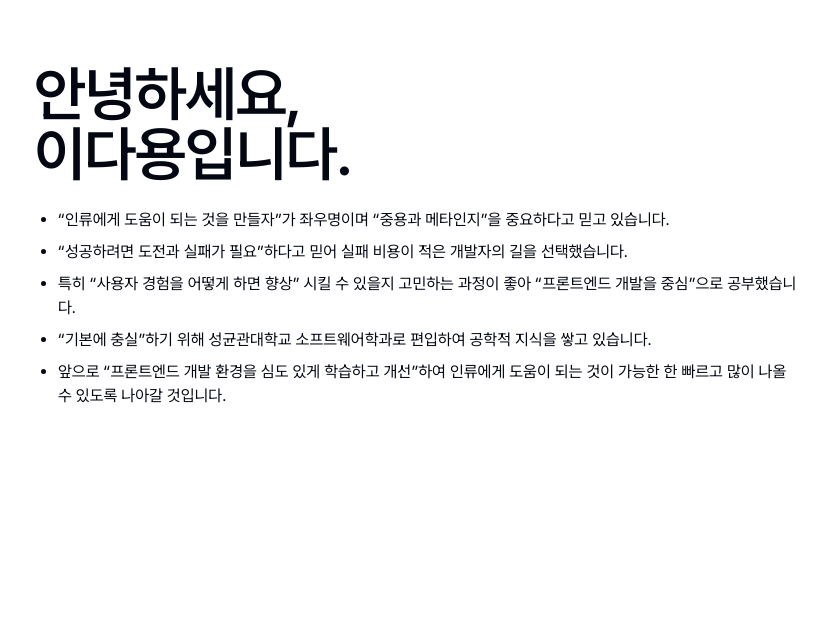
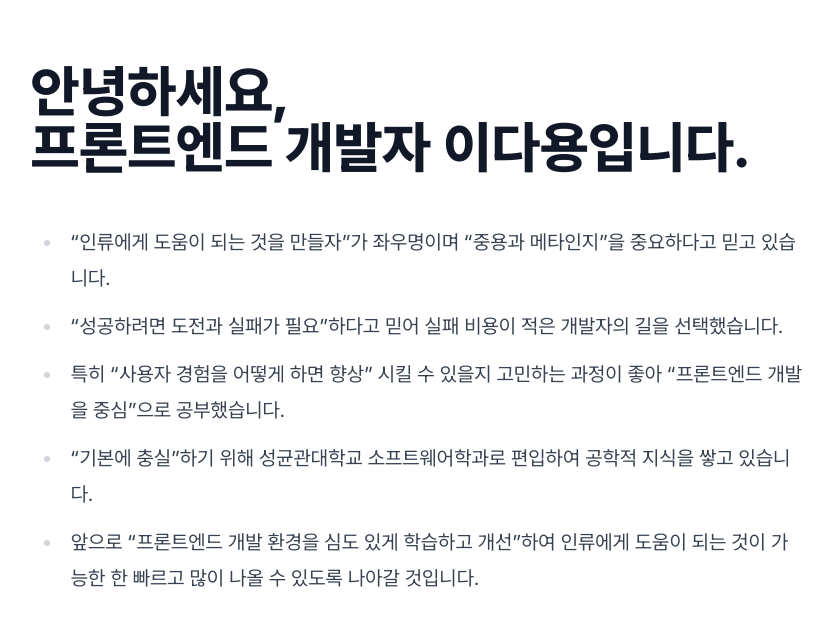
Before and after one commit to dayongkr/resume, a Next.js app: page / in a window 1280 px wide. Shown: the top 626 px of the page, without its empty margins (222-1055 px from the left). Built offline with nearby package versions, Linux system fonts and the light colour scheme.

Commit message:
feat(fe): apply tailwindcss typography

```diff
--- a/package.json
+++ b/package.json
@@ -19,6 +19,7 @@
     "tailwindcss-animate": "^1.0.7"
   },
   "devDependencies": {
+    "@tailwindcss/typography": "^0.5.14",
     "@types/node": "^20",
     "@types/react": "^18",
     "@types/react-dom": "^18",
--- a/src/app/globals.css
+++ b/src/app/globals.css
@@ -5,24 +5,24 @@
 @layer base {
   :root {
     --background: 0 0% 100%;
-    --foreground: 224 71.4% 4.1%;
+    --foreground: 222.2 84% 4.9%;
     --card: 0 0% 100%;
-    --card-foreground: 224 71.4% 4.1%;
+    --card-foreground: 222.2 84% 4.9%;
     --popover: 0 0% 100%;
-    --popover-foreground: 224 71.4% 4.1%;
-    --primary: 220.9 39.3% 11%;
-    --primary-foreground: 210 20% 98%;
-    --secondary: 220 14.3% 95.9%;
-    --secondary-foreground: 220.9 39.3% 11%;
-    --muted: 220 14.3% 95.9%;
-    --muted-foreground: 220 8.9% 46.1%;
-    --accent: 220 14.3% 95.9%;
-    --accent-foreground: 220.9 39.3% 11%;
+    --popover-foreground: 222.2 84% 4.9%;
+    --primary: 221.2 83.2% 53.3%;
+    --primary-foreground: 210 40% 98%;
+    --secondary: 210 40% 96.1%;
+    --secondary-foreground: 222.2 47.4% 11.2%;
+    --muted: 210 40% 96.1%;
+    --muted-foreground: 215.4 16.3% 46.9%;
+    --accent: 210 40% 96.1%;
+    --accent-foreground: 222.2 47.4% 11.2%;
     --destructive: 0 84.2% 60.2%;
-    --destructive-foreground: 210 20% 98%;
-    --border: 220 13% 91%;
-    --input: 220 13% 91%;
-    --ring: 224 71.4% 4.1%;
+    --destructive-foreground: 210 40% 98%;
+    --border: 214.3 31.8% 91.4%;
+    --input: 214.3 31.8% 91.4%;
+    --ring: 221.2 83.2% 53.3%;
     --radius: 0.5rem;
     --chart-1: 12 76% 61%;
     --chart-2: 173 58% 39%;
@@ -32,25 +32,25 @@
   }
 
   .dark {
-    --background: 224 71.4% 4.1%;
-    --foreground: 210 20% 98%;
-    --card: 224 71.4% 4.1%;
-    --card-foreground: 210 20% 98%;
-    --popover: 224 71.4% 4.1%;
-    --popover-foreground: 210 20% 98%;
-    --primary: 210 20% 98%;
-    --primary-foreground: 220.9 39.3% 11%;
-    --secondary: 215 27.9% 16.9%;
-    --secondary-foreground: 210 20% 98%;
-    --muted: 215 27.9% 16.9%;
-    --muted-foreground: 217.9 10.6% 64.9%;
-    --accent: 215 27.9% 16.9%;
-    --accent-foreground: 210 20% 98%;
+    --background: 222.2 84% 4.9%;
+    --foreground: 210 40% 98%;
+    --card: 222.2 84% 4.9%;
+    --card-foreground: 210 40% 98%;
+    --popover: 222.2 84% 4.9%;
+    --popover-foreground: 210 40% 98%;
+    --primary: 217.2 91.2% 59.8%;
+    --primary-foreground: 222.2 47.4% 11.2%;
+    --secondary: 217.2 32.6% 17.5%;
+    --secondary-foreground: 210 40% 98%;
+    --muted: 217.2 32.6% 17.5%;
+    --muted-foreground: 215 20.2% 65.1%;
+    --accent: 217.2 32.6% 17.5%;
+    --accent-foreground: 210 40% 98%;
     --destructive: 0 62.8% 30.6%;
-    --destructive-foreground: 210 20% 98%;
-    --border: 215 27.9% 16.9%;
-    --input: 215 27.9% 16.9%;
-    --ring: 216 12.2% 83.9%;
+    --destructive-foreground: 210 40% 98%;
+    --border: 217.2 32.6% 17.5%;
+    --input: 217.2 32.6% 17.5%;
+    --ring: 224.3 76.3% 48%;
     --chart-1: 220 70% 50%;
     --chart-2: 160 60% 45%;
     --chart-3: 30 80% 55%;
--- a/src/app/page.tsx
+++ b/src/app/page.tsx
@@ -1,15 +1,12 @@
-import { H1 } from '@/components/typography/H1';
-import { Ul } from '@/components/typography/Ul';
-
 export default function Home() {
   return (
-    <main className="w-full max-w-screen-md">
-      <H1>
+    <main className="prose lg:prose-xl">
+      <h1>
         안녕하세요,
         <br />
-        이다용입니다.
-      </H1>
-      <Ul>
+        프론트엔드 개발자 이다용입니다.
+      </h1>
+      <ul>
         <li>“인류에게 도움이 되는 것을 만들자”가 좌우명이며 “중용과 메타인지”을 중요하다고 믿고 있습니다.</li>
         <li>“성공하려면 도전과 실패가 필요”하다고 믿어 실패 비용이 적은 개발자의 길을 선택했습니다.</li>
         <li>
@@ -21,7 +18,7 @@
           앞으로 “프론트엔드 개발 환경을 심도 있게 학습하고 개선”하여 인류에게 도움이 되는 것이 가능한 한 빠르고 많이
           나올 수 있도록 나아갈 것입니다.
         </li>
-      </Ul>
+      </ul>
     </main>
   );
 }
--- a/src/components/typography/H1.tsx
+++ /dev/null
@@ -1,7 +0,0 @@
-export function H1({
-  children,
-}: Readonly<{
-  children: React.ReactNode;
-}>) {
-  return <h1 className="scroll-m-20 text-5xl font-semibold tracking-tight md:text-6xl">{children}</h1>;
-}
--- a/src/components/typography/Ul.tsx
+++ /dev/null
@@ -1,7 +0,0 @@
-export function Ul({
-  children,
-}: Readonly<{
-  children: React.ReactNode;
-}>) {
-  return <ul className="my-6 ml-6 list-disc [&>li]:mt-2">{children}</ul>;
-}
--- a/tailwind.config.ts
+++ b/tailwind.config.ts
@@ -1,80 +1,77 @@
-import type { Config } from "tailwindcss"
+import type { Config } from 'tailwindcss';
+import tailwindCSSAnimate from 'tailwindcss-animate';
+import tailwindCSSTypography from '@tailwindcss/typography';
 
 const config = {
-  darkMode: ["class"],
-  content: [
-    './pages/**/*.{ts,tsx}',
-    './components/**/*.{ts,tsx}',
-    './app/**/*.{ts,tsx}',
-    './src/**/*.{ts,tsx}',
-	],
-  prefix: "",
+  darkMode: ['class'],
+  content: ['./pages/**/*.{ts,tsx}', './components/**/*.{ts,tsx}', './app/**/*.{ts,tsx}', './src/**/*.{ts,tsx}'],
+  prefix: '',
   theme: {
     container: {
       center: true,
-      padding: "2rem",
+      padding: '2rem',
       screens: {
-        "2xl": "1400px",
+        '2xl': '1400px',
       },
     },
     extend: {
       colors: {
-        border: "hsl(var(--border))",
-        input: "hsl(var(--input))",
-        ring: "hsl(var(--ring))",
-        background: "hsl(var(--background))",
-        foreground: "hsl(var(--foreground))",
+        border: 'hsl(var(--border))',
+        input: 'hsl(var(--input))',
+        ring: 'hsl(var(--ring))',
+        background: 'hsl(var(--background))',
+        foreground: 'hsl(var(--foreground))',
         primary: {
-          DEFAULT: "hsl(var(--primary))",
-          foreground: "hsl(var(--primary-foreground))",
+          DEFAULT: 'hsl(var(--primary))',
+          foreground: 'hsl(var(--primary-foreground))',
         },
         secondary: {
-          DEFAULT: "hsl(var(--secondary))",
-          foreground: "hsl(var(--secondary-foreground))",
+          DEFAULT: 'hsl(var(--secondary))',
+          foreground: 'hsl(var(--secondary-foreground))',
         },
         destructive: {
-          DEFAULT: "hsl(var(--destructive))",
-          foreground: "hsl(var(--destructive-foreground))",
+          DEFAULT: 'hsl(var(--destructive))',
+          foreground: 'hsl(var(--destructive-foreground))',
         },
         muted: {
-          DEFAULT: "hsl(var(--muted))",
-          foreground: "hsl(var(--muted-foreground))",
+          DEFAULT: 'hsl(var(--muted))',
+          foreground: 'hsl(var(--muted-foreground))',
         },
         accent: {
-          DEFAULT: "hsl(var(--accent))",
-          foreground: "hsl(var(--accent-foreground))",
+          DEFAULT: 'hsl(var(--accent))',
+          foreground: 'hsl(var(--accent-foreground))',
         },
         popover: {
-          DEFAULT: "hsl(var(--popover))",
-          foreground: "hsl(var(--popover-foreground))",
+          DEFAULT: 'hsl(var(--popover))',
+          foreground: 'hsl(var(--popover-foreground))',
         },
         card: {
-          DEFAULT: "hsl(var(--card))",
-          foreground: "hsl(var(--card-foreground))",
+          DEFAULT: 'hsl(var(--card))',
+          foreground: 'hsl(var(--card-foreground))',
         },
       },
       borderRadius: {
-        lg: "var(--radius)",
-        md: "calc(var(--radius) - 2px)",
-        sm: "calc(var(--radius) - 4px)",
+        lg: 'var(--radius)',
+        md: 'calc(var(--radius) - 2px)',
+        sm: 'calc(var(--radius) - 4px)',
       },
       keyframes: {
-        "accordion-down": {
-          from: { height: "0" },
-          to: { height: "var(--radix-accordion-content-height)" },
+        'accordion-down': {
+          from: { height: '0' },
+          to: { height: 'var(--radix-accordion-content-height)' },
         },
-        "accordion-up": {
-          from: { height: "var(--radix-accordion-content-height)" },
-          to: { height: "0" },
+        'accordion-up': {
+          from: { height: 'var(--radix-accordion-content-height)' },
+          to: { height: '0' },
         },
       },
       animation: {
-        "accordion-down": "accordion-down 0.2s ease-out",
-        "accordion-up": "accordion-up 0.2s ease-out",
+        'accordion-down': 'accordion-down 0.2s ease-out',
+        'accordion-up': 'accordion-up 0.2s ease-out',
       },
     },
   },
-  plugins: [require("tailwindcss-animate")],
-} satisfies Config
+  plugins: [tailwindCSSAnimate, tailwindCSSTypography],
+} satisfies Config;
 
-export default config
+export default config;
```
Also changed, not shown: 1 other file (tests, documents, lock files or other folders).
